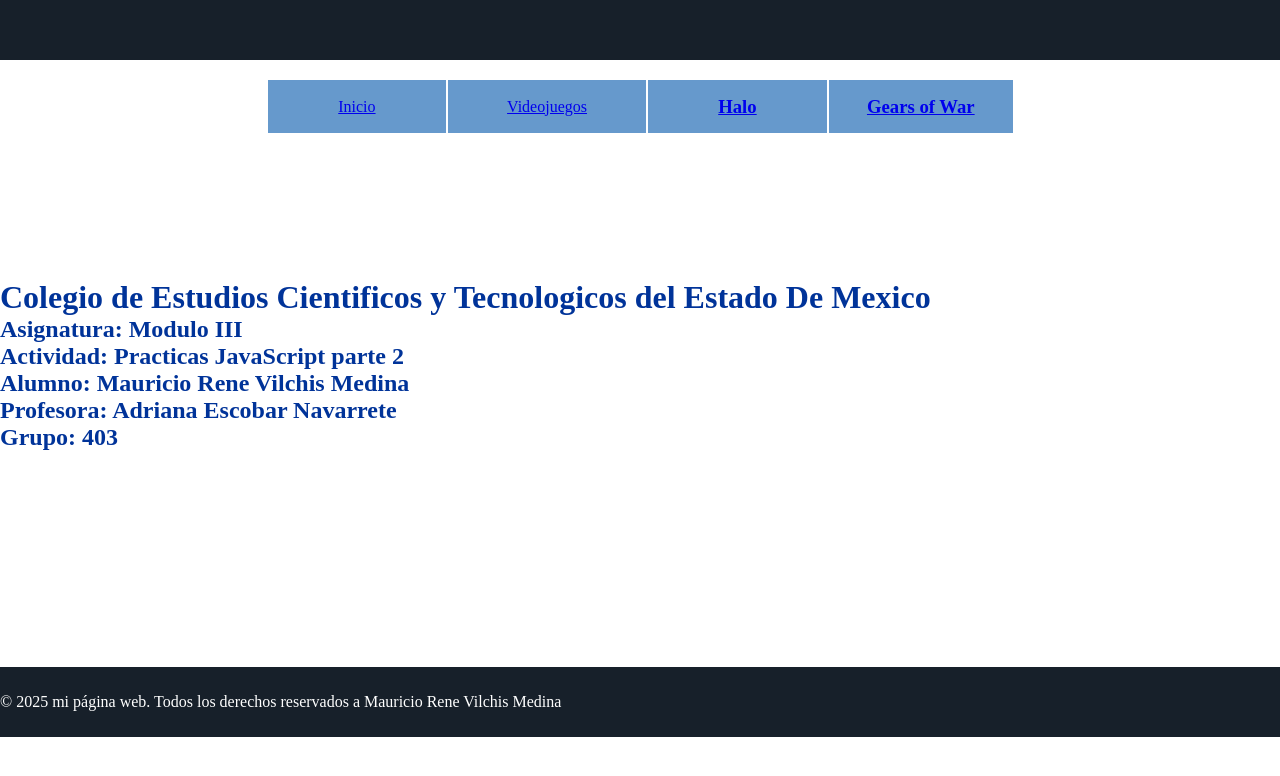
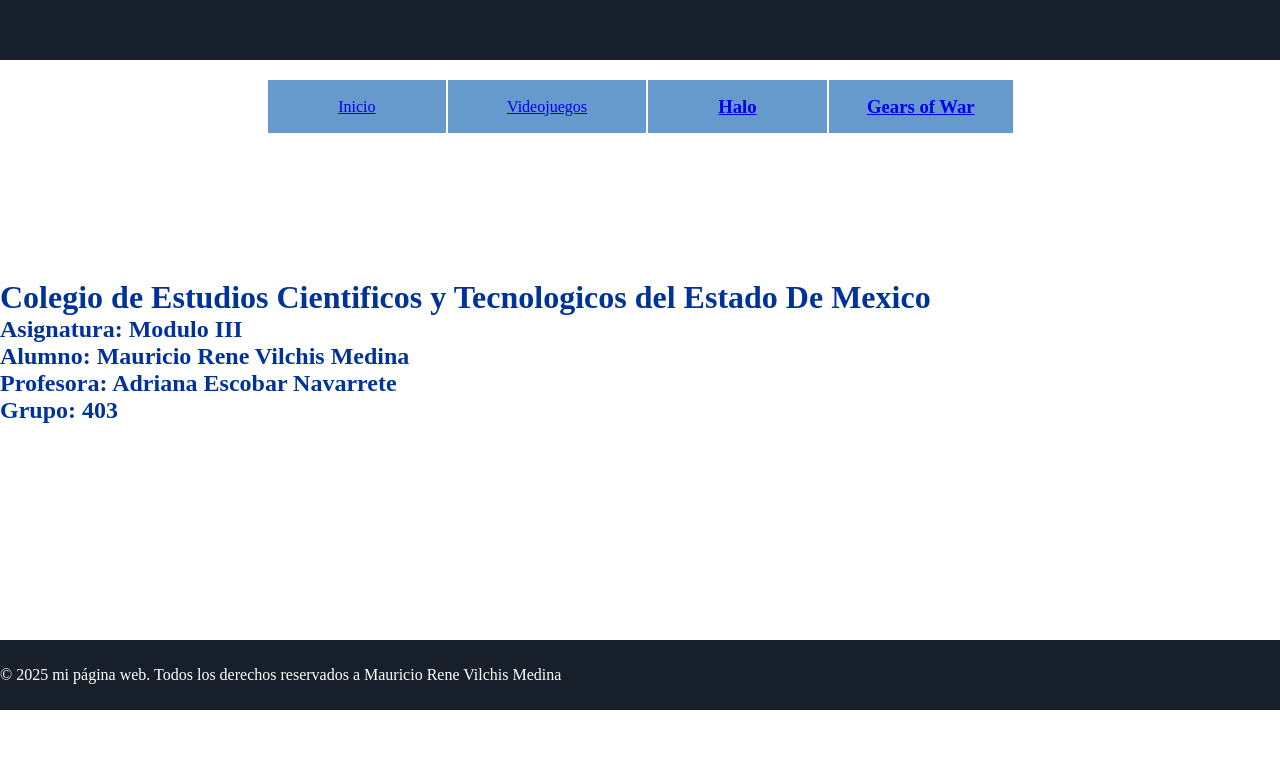
Before and after one commit to mauvmeda/miweb, a plain HTML site: page index.html in a window 1280 px wide. Drawn offline with Linux system fonts and the light colour scheme.

Commit message:
Update index.html

```diff
--- a/index.html
+++ b/index.html
@@ -51,7 +51,6 @@ footer {
             <br>
             <h1>Colegio de Estudios Cientificos y Tecnologicos del Estado De Mexico</h1>
             <h2>Asignatura: Modulo III</h2>
-            <h2>Actividad: Practicas JavaScript parte 2</h2>
             <h2>Alumno: Mauricio Rene Vilchis Medina</h2>
             <h2>Profesora: Adriana Escobar Navarrete</h2>
             <H2>Grupo: 403</H2>
```
